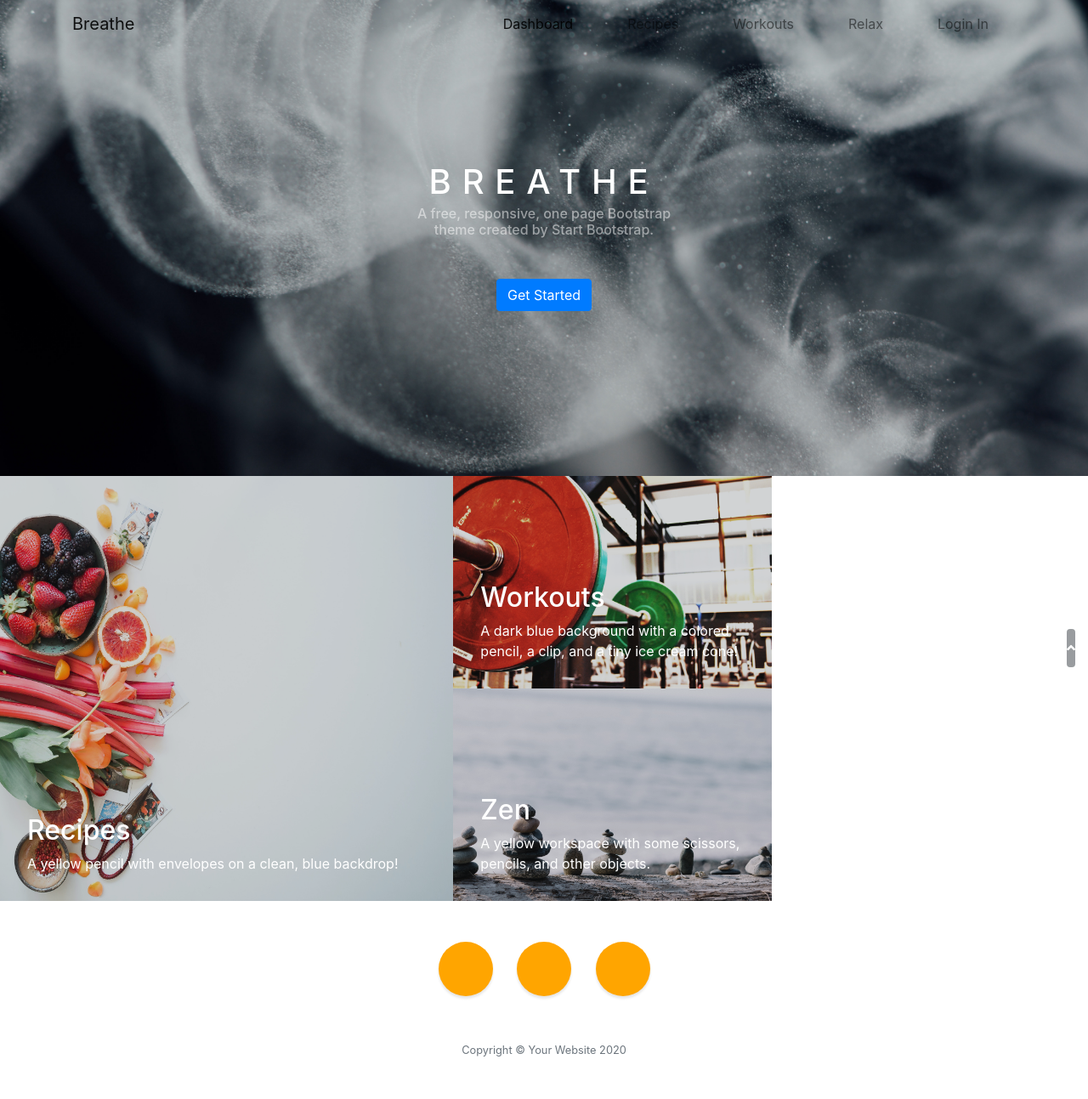
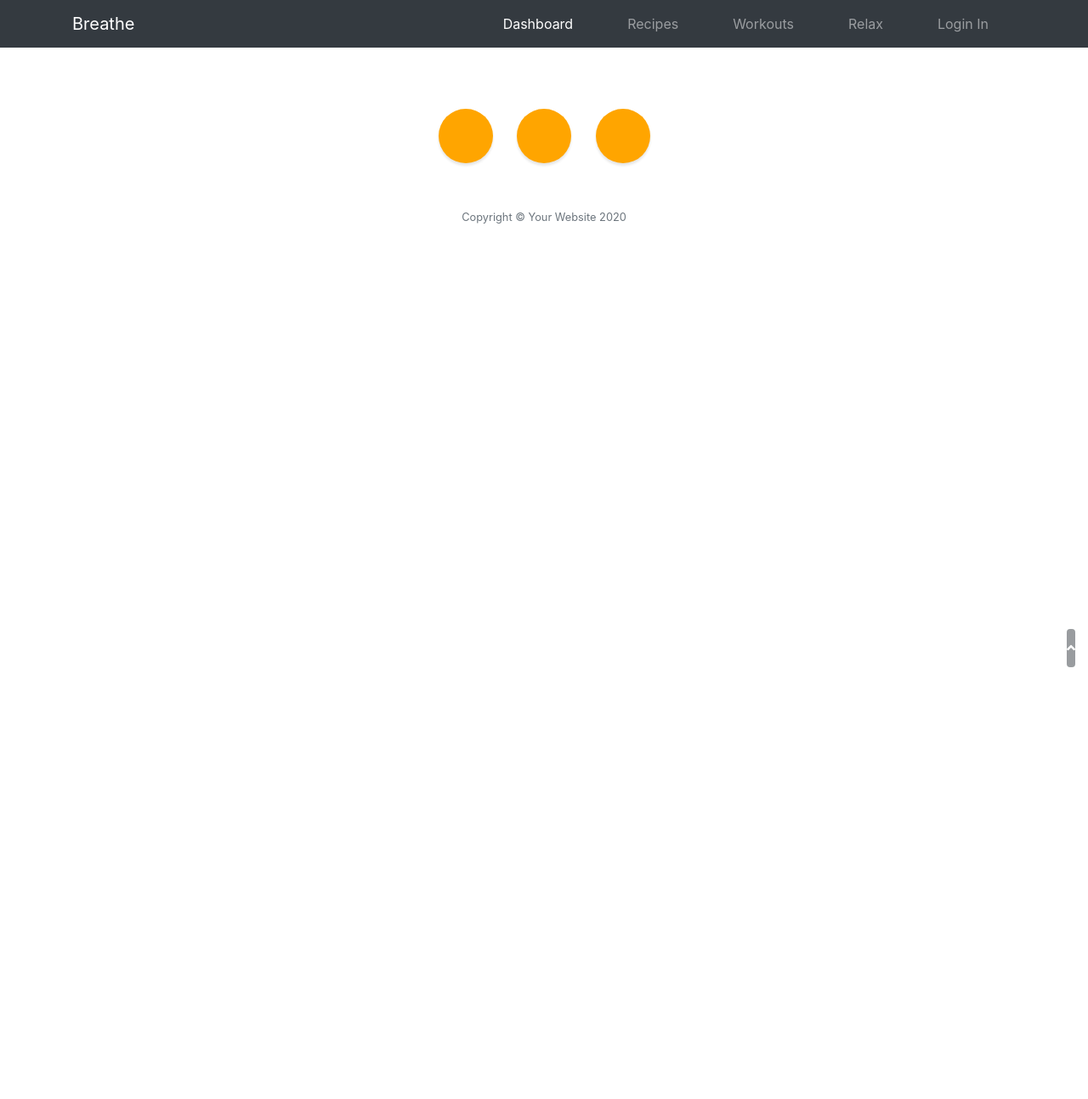
Before and after one commit to johndbigboi/Muscle-Farm, a Flask app: template templates/base.html in a window 1280 px wide. Shown: the whole page at 85% size. After the commit the page ends 785 px from the top, so only its background shows below. Run offline with Flask 2, Linux system fonts and the light colour scheme; the template is opened without the code that fills it, so the values that code supplies are empty; some libraries are stand-ins or nearby versions.

Commit message:
add Script tag

```diff
--- a/templates/base.html
+++ b/templates/base.html
@@ -12,16 +12,16 @@
     <link rel="stylesheet" href="https://cdnjs.cloudflare.com/ajax/libs/font-awesome/5.13.1/css/all.min.css">
 
     <!--  CSS -->
-    <link rel="stylesheet" href="{{url_for('static', filename='css/style.css')}}" type="text/css" />
+    <link rel="stylesheet" href="{{ url_for('static', filename='css/style.css') }}" type="text/css" />
 
     <title>Breathe</title>
 </head>
 
 <body id="page-top">
     <!-- Navigation-->
-    <nav class="navbar navbar-expand-lg navbar-light fixed-top" id="mainNav">
+    <nav class="navbar navbar-expand-lg fixed-top navbar-dark bg-dark" id="mainNav">
         <div class="container">
-            <a class="navbar-brand js-scroll-trigger" href="#page-top">Breathe</a>
+            <a class="navbar-brand js-scroll-trigger" href="{{ url_for('index') }}">Breathe</a>
             <button class="navbar-toggler navbar-toggler-right" type="button" data-toggle="collapse"
                 data-target="#navbarResponsive" aria-controls="navbarResponsive" aria-expanded="false"
                 aria-label="Toggle navigation">
@@ -30,18 +30,18 @@
             <div class="collapse navbar-collapse" id="navbarResponsive">
                 <ul class="navbar-nav ml-auto">
                     <li class="nav-item active px-lg-4">
-                        <a class="nav-link" href="index.html">Dashboard
+                        <a class="nav-link" href="{{ url_for('dashboard') }}">Dashboard
                             <span class="sr-only">(current)</span>
                         </a>
                     </li>
                     <li class="nav-item px-lg-4">
-                        <a class="nav-link" href="about.html">Recipes</a>
+                        <a class="nav-link" href="{{ url_for('recipe') }}">Recipes</a>
                     </li>
                     <li class="nav-item px-lg-4">
-                        <a class="nav-link" href="products.html">Workouts</a>
+                        <a class="nav-link" href="{{ url_for('workouts') }}">Workouts</a>
                     </li>
                     <li class="nav-item px-lg-4">
-                        <a class="nav-link" href="store.html">Relax</a>
+                        <a class="nav-link" href="{{ url_for('relax') }}">Relax</a>
                     </li>
                     <li class="nav-item px-lg-4">
                         <a class="nav-link" href="store.html">Login In</a>
@@ -50,63 +50,11 @@
             </div>
         </div>
     </nav>
-    <!-- Hero -->
-    <header class="hero">
-        <div class="container d-flex h-100 align-items-center">
-            <div class="hero-title mx-auto text-center">
-                <h1 class="mx-auto my-0 text-uppercase">BREATHE</h1>
-                <h2 class="text-white-50 mx-auto mt-2 mb-5">A free, responsive, one page Bootstrap theme created by
-                    Start
-                    Bootstrap.</h2>
-                <a class="btn btn-primary js-scroll-trigger" href="#about">Get Started</a>
-            </div>
-        </div>
-    </header>
-    <!-- Dashboard -->
-    <section class="container-fluid" id="dashboard">
-        <div class="row">
-            <div class="col-md-5 recipes">
-                <a class="dashboard-item" href="#!">
-                    <div class="caption">
-                        <div class="caption-content">
-                            <div class="h2">Recipes</div>
-                            <p class="mb-0">A yellow pencil with envelopes on a clean, blue backdrop!</p>
-                        </div>
-                    </div>
-                    <img class="img-fluid" src="../static/images/brooke-lark-08bOYnH_r_E-unsplash.jpg" alt="">
-                </a>
-            </div>
-            <div class="col-md-7 workouts">
-                <div class="row">
-                    <a class="dashboard-item"" href=" #!">
-                        <div class="caption">
-                            <div class="caption-content">
-                                <div class="h2">Workouts</div>
-                                <p class="mb-0">A dark blue background with a colored pencil, a clip, and a tiny ice
-                                    cream
-                                    cone!</p>
-                            </div>
-                        </div>
-                        <img class="img-fluid" src="../static/images/jesper-aggergaard-oc7tGf44rM0-unsplash.jpg" alt="">
-                    </a>
-                    <a class="dashboard-item" href="#!">
-                        <div class="caption">
-                            <div class="caption-content">
-                                <div class="h2">Zen</div>
-                                <p class="mb-0">A yellow workspace with some scissors, pencils, and other objects.</p>
-                            </div>
-                        </div>
-                        <img class="img-fluid" src="../static/images/patrick-fore-JBghIzjbuLs-unsplash.jpg" alt="">
-                    </a>
-                </div>
-            </div>
-        </div>
-    </section>
-
-    <!-- <div class="container-fluid">
+    <!-- Main Content -->
+    <div class="container main">
         {% block content %}
         {% endblock %}
-    </div> -->
+    </div>
     <!-- Footer -->
     <footer class="footer text-center">
         <div class="container">
@@ -137,9 +85,32 @@
     </a>
 
 
+
     <script src="https://cdnjs.cloudflare.com/ajax/libs/jquery/3.5.1/jquery.min.js"></script>
     <script src="https://cdnjs.cloudflare.com/ajax/libs/popper.js/1.16.1/umd/popper.min.js"></script>
     <script src="https://cdnjs.cloudflare.com/ajax/libs/twitter-bootstrap/4.5.0/js/bootstrap.min.js"></script>
+    <script>
+        $(document).ready(function () { });
+        // Float Back To Top Smooth Scrolling
+        $(window).scroll(function () {
+            if ($(this).scrollTop() > 100) {
+                $('#scroll').fadeIn();
+            } else {
+                $('#scroll').fadeOut();
+            }
+        });
+        // FLOAT TO TOP
+
+        $('#scroll').click(function () {
+            $("html, body").animate({
+                scrollTop: 0
+            }, 600);
+            return false;
+        });
+
+
+
+    </script>
 </body>
 
 </html>
```
